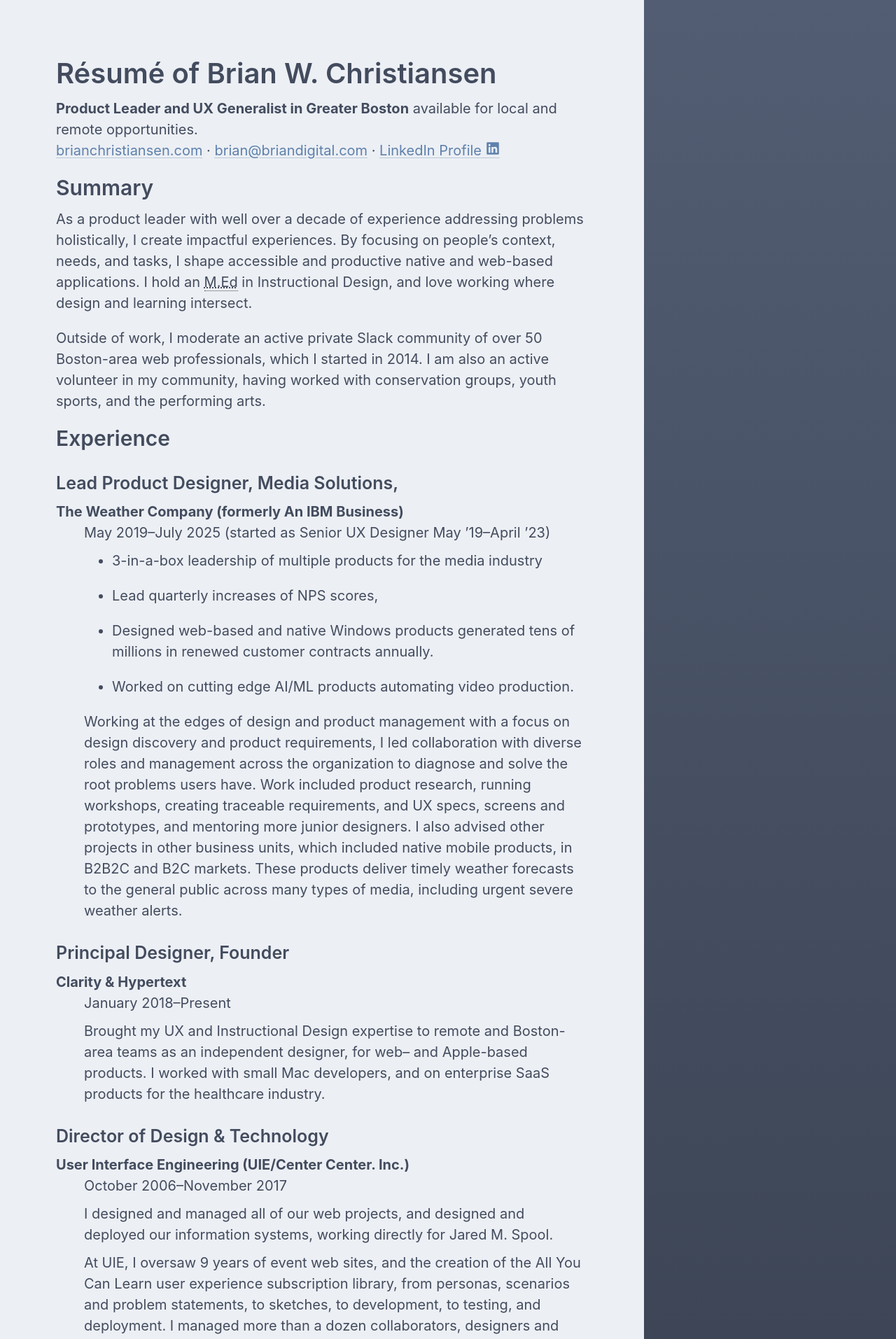
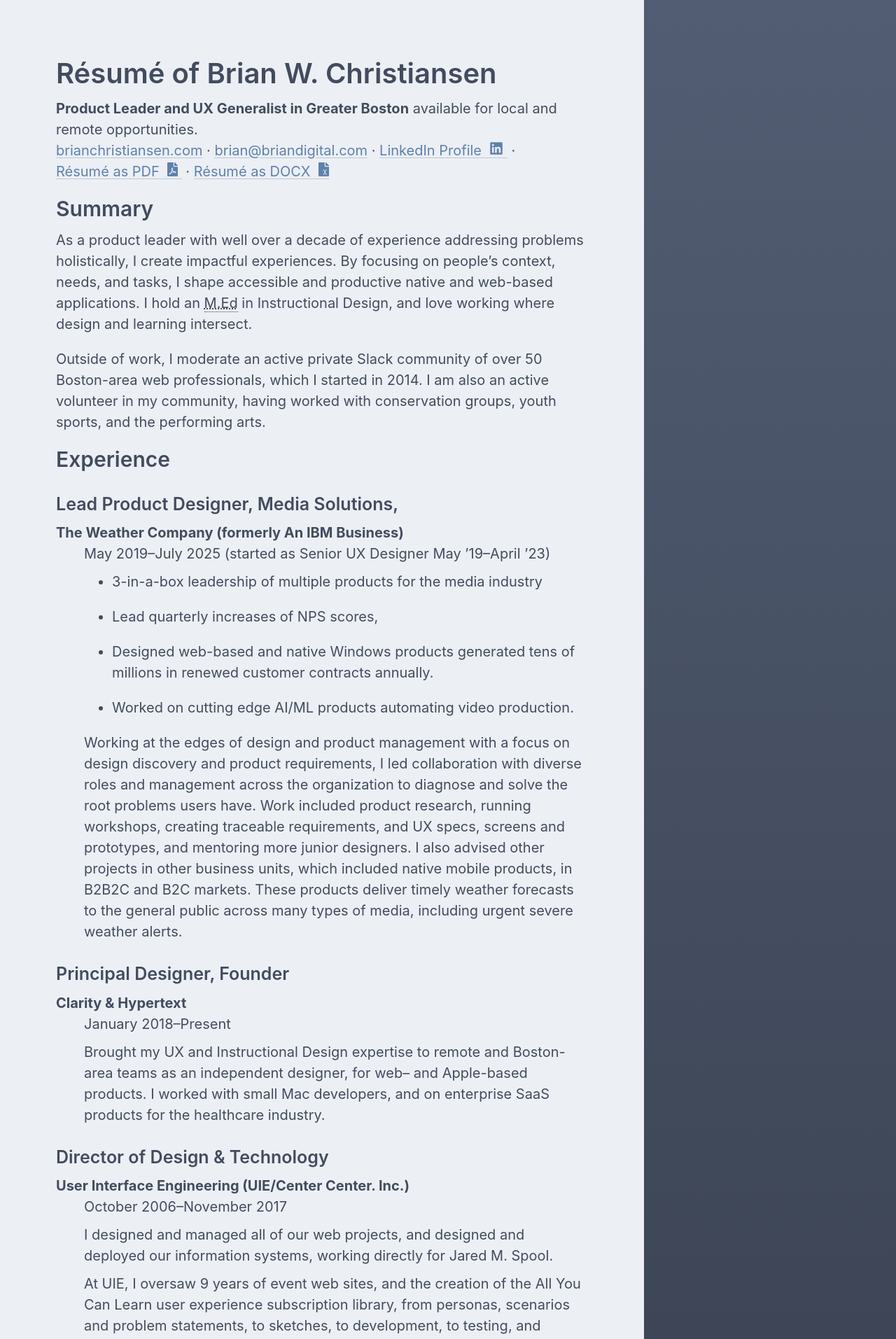
Before and after one commit to briandigital/bd4, a Jekyll site: the page built from portfolio/resume.md, in a window 1280 px wide. Shown: the top 1913 px of the page at 70% size. Built offline with Jekyll 4.4.1, drawn with Linux system fonts in a browser that asks for light colours.

Commit message:
implements resume downloads

```diff
--- a/portfolio/resume.md
+++ b/portfolio/resume.md
@@ -5,8 +5,16 @@
 ---
 <strong>Product Leader and UX Generalist in Greater&nbsp;Boston</strong> available for local and remote&nbsp;opportunities.
 <a href="http://brianchristiansen.com">brianchristiansen.com</a> &middot; <a href="mailto:brian@briandigital.com">brian@briandigital.com</a> &middot; <a title="View my current résumé on LinkedIn" aria-label="LinkedIn"
-     href="https://linkedin.com/in/brianwchristiansen"> LinkedIn Profile
-     {% include svg/linkedin.svg %}
+     href="https://linkedin.com/in/brianwchristiansen"> LinkedIn&nbsp;Profile
+    &nbsp;{% include svg/linkedin.svg %}
+    </a>&nbsp;&middot;
+<a title="View my current résumé as PDF" aria-label="PDF"
+     href="/assets/files/christiansen-resume-2025-v6.pdf"> Résumé&nbsp;as&nbsp;PDF
+    &nbsp;{% include svg/pdf.svg %}
+    </a>&nbsp;&middot;
+<a title="View my current résumé as DOCx formatted for ATS" aria-label="docx"
+     href="/assets/files/christiansen-resume-2025-v6x.docx"> Résumé&nbsp;as&nbsp;DOCX
+    &nbsp;{% include svg/docx.svg %}
     </a>
 
 ## Summary
```
Also changed, not shown: _includes/svg/docx.svg (added), 2 other files.
